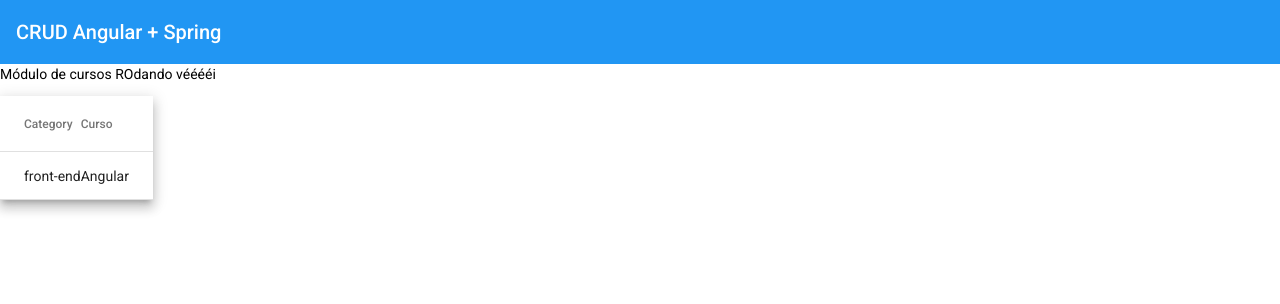
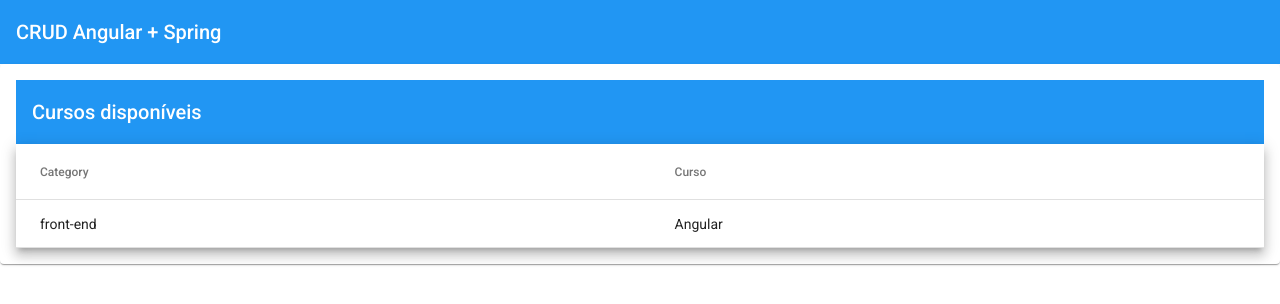
Before and after one commit to vitomc22/angulartips, an Angular app: page /courses in a window 1280 px wide. Shown: the top 304 px of the page. Built offline with nearby package versions, Linux system fonts and the light colour scheme.

Commit message:
Organizando material componentes em uma pasta

```diff
--- a/src/app/courses/courses/courses.component.html
+++ b/src/app/courses/courses/courses.component.html
@@ -1,4 +1,7 @@
-<p>Módulo de cursos ROdando vééééi</p>
+
+<mat-card>
+  <mat-toolbar color="primary">Cursos disponíveis  </mat-toolbar>
+
 
 <table mat-table [dataSource]="courses" class="mat-elevation-z8">
 
@@ -19,3 +22,5 @@
   <tr mat-header-row *matHeaderRowDef="displayedColumns"></tr>
   <tr mat-row *matRowDef="let row; columns: displayedColumns;"></tr>
 </table>
+
+</mat-card>
--- a/src/app/courses/courses/courses.component.scss
+++ b/src/app/courses/courses/courses.component.scss
@@ -0,0 +1,3 @@
+table{
+  width: 100%;
+}
```
Also changed, not shown: src/app/courses/courses.module.ts (+4 -3 lines), src/app/shared/app-material/app-material.module.ts (added, +17 -0 lines).
